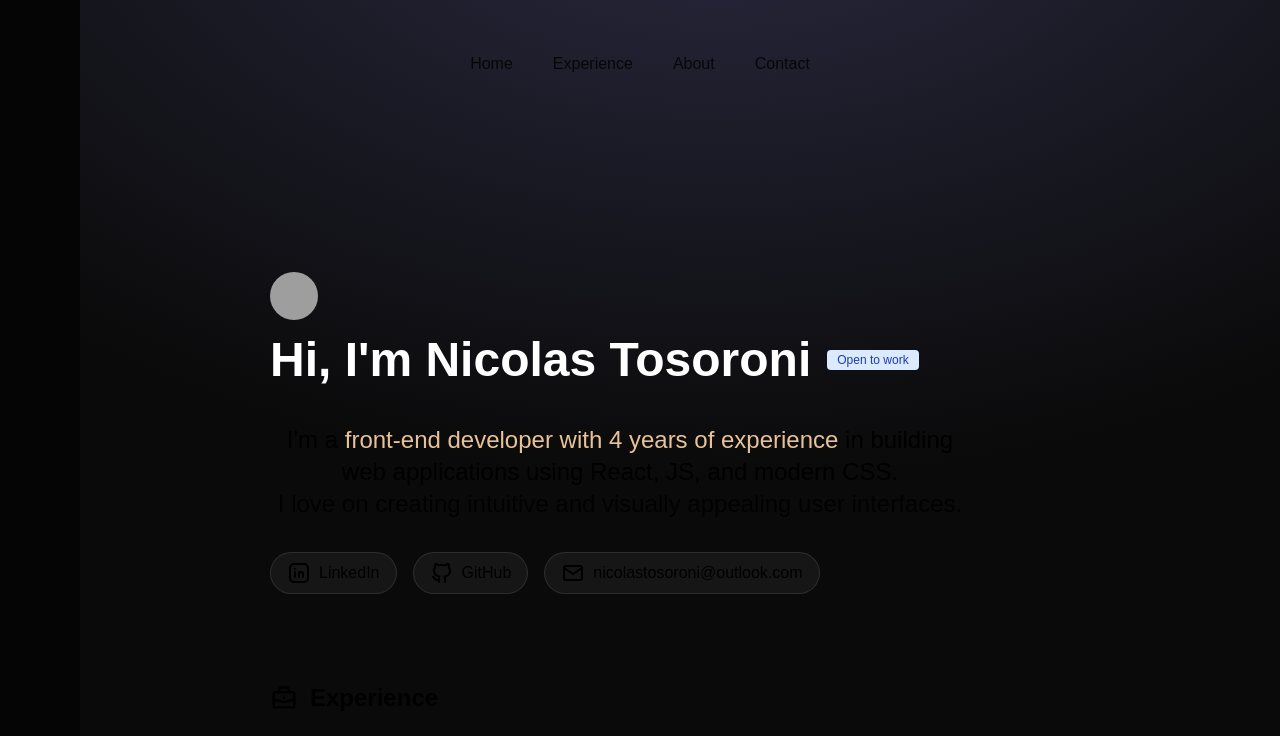
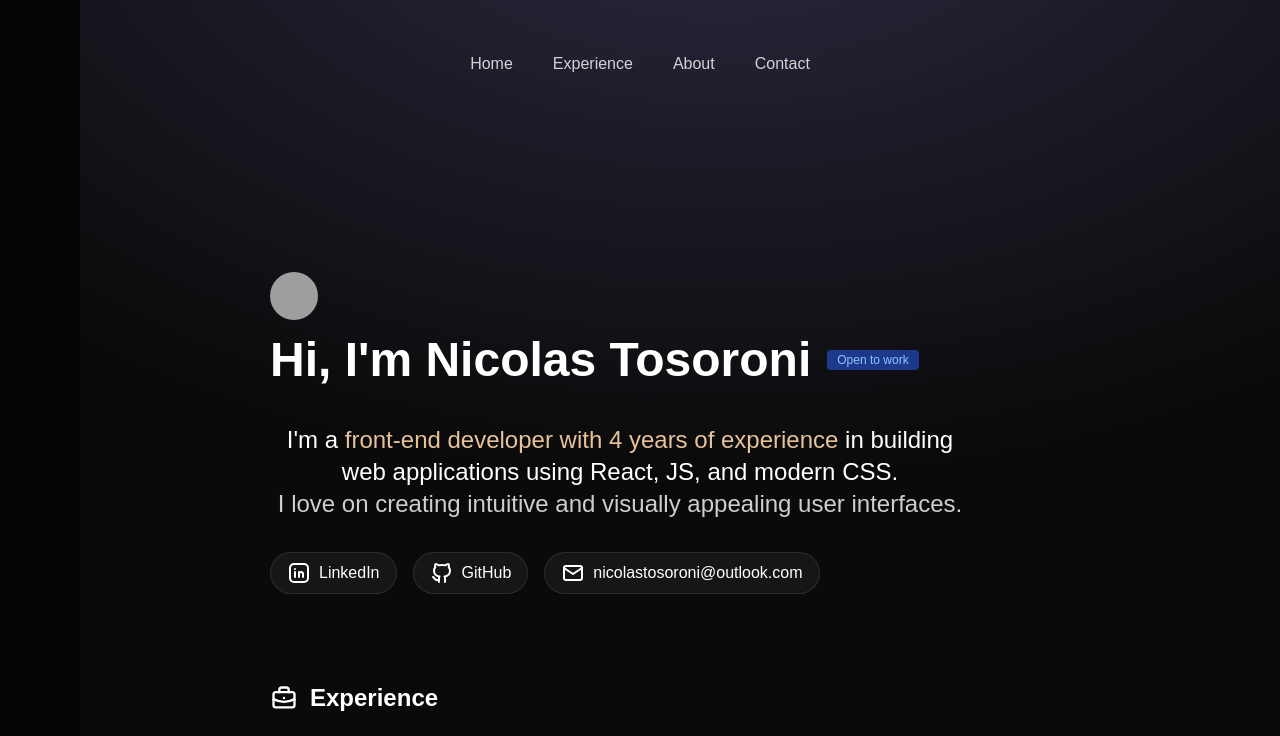
Before and after one commit to nicotosoroni/portfolio, a React (Vite) app: page / in a window 1280 px wide. Shown: the top 736 px of the page. Built offline with nearby package versions, Linux system fonts and the light colour scheme; grey boxes are pictures that could not be loaded.

Commit message:
fixed text color in light mode themes

```diff
--- a/src/components/Badge.tsx
+++ b/src/components/Badge.tsx
@@ -4,7 +4,7 @@ interface BadgeProps {
 
 const Badge = ({ text }: BadgeProps) => {
   return (
-    <span className="bg-blue-100 text-blue-800 text-xs font-medium me-2 px-2.5 py-0.5 rounded-sm dark:bg-blue-900 dark:text-blue-300">
+    <span className="bg-blue-900 text-blue-300 text-xs font-medium me-2 px-2.5 py-0.5 rounded-sm ">
       {text}
     </span>
   );
--- a/src/index.css
+++ b/src/index.css
@@ -12,6 +12,7 @@ html {
 
 body {
   background: #050505;
+  color: white;
   display: flex;
   flex-direction: column;
   height: 100vh;
```
